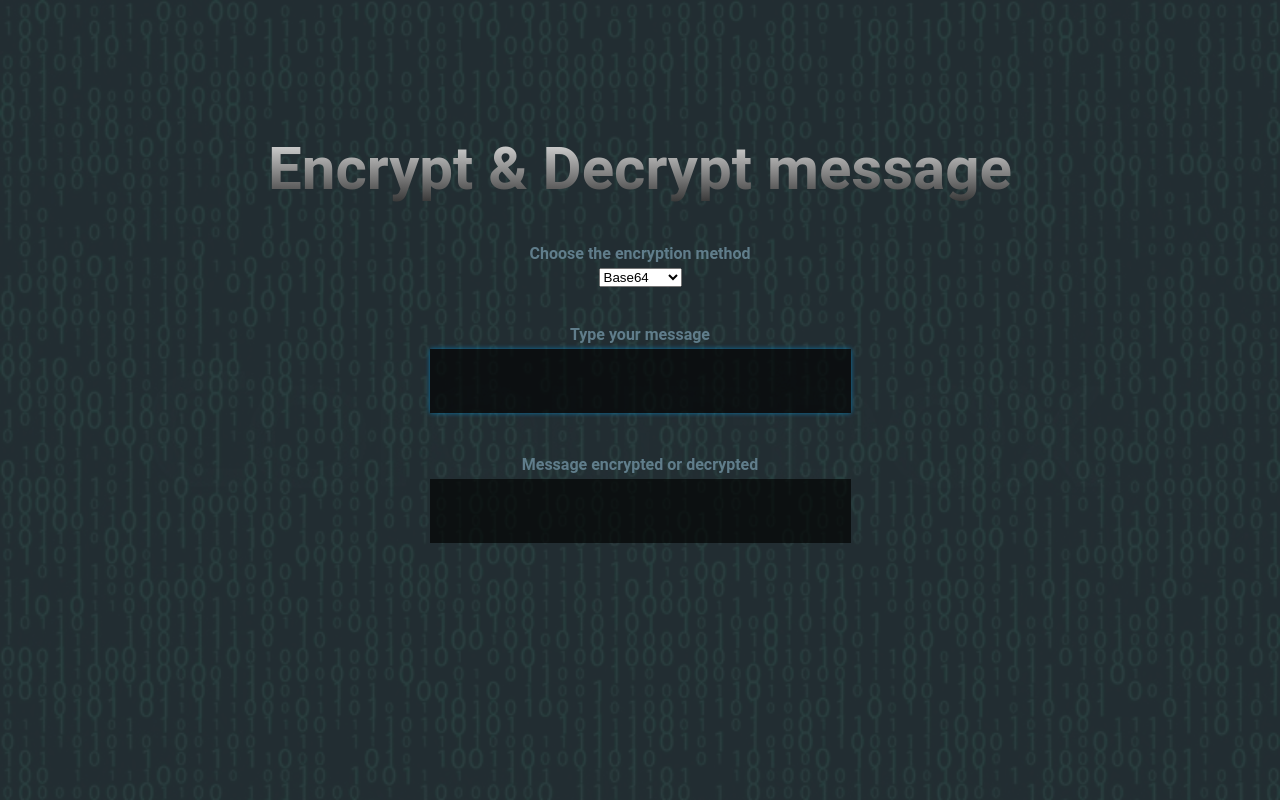
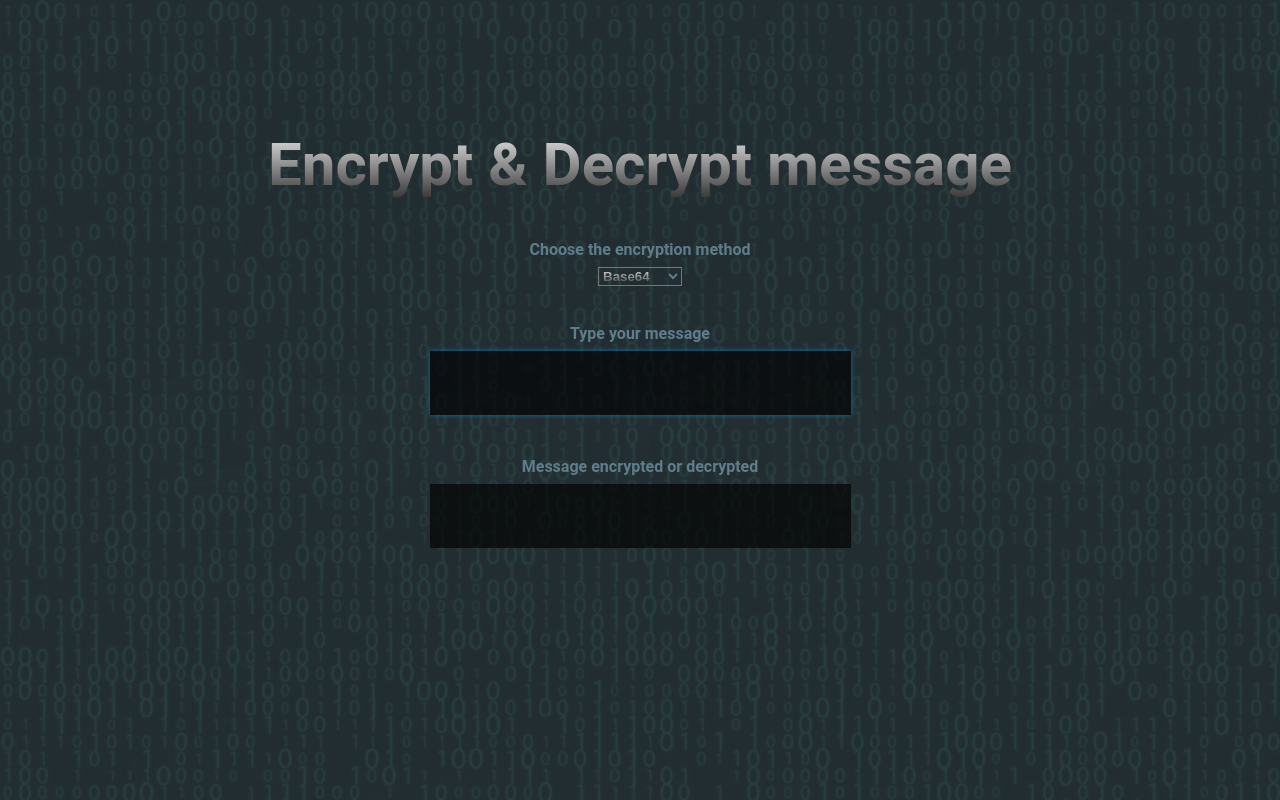
Before and after one commit to SmileyBoy321/Message-Encode-Decode, a Python web app: template templates/index.html in a window 1280 px wide. Run offline with Jinja, Linux system fonts and the light colour scheme; the template is opened without the code that fills it, so the values that code supplies are empty.

Commit message:
small changes for the front-end

```diff
--- a/static/styles.css
+++ b/static/styles.css
@@ -4,6 +4,9 @@ html {
     -moz-background-size: cover;
     -o-background-size: cover;
     background-size: cover;
+    margin: 0;
+    height: 100%;
+    overflow: hidden;
 }
 
 body {
@@ -34,7 +37,7 @@ body {
 
 .flex-container label {
     color: #607D8B;
-    padding-bottom: 5px;
+    padding-bottom: 8px;
 }
 
 .flex-container select optgroup {
@@ -42,6 +45,14 @@ body {
     color: lightblue;
     font-style: normal;
     font-size: 20px;
+}
+
+.flex-container select {
+    color: #607D8B;
+    font-weight: bold;
+    background: -webkit-linear-gradient(#eee, #333);
+    -webkit-background-clip: text;
+    -webkit-text-fill-color: transparent;
 }
 
 .flex-container textarea {
```
